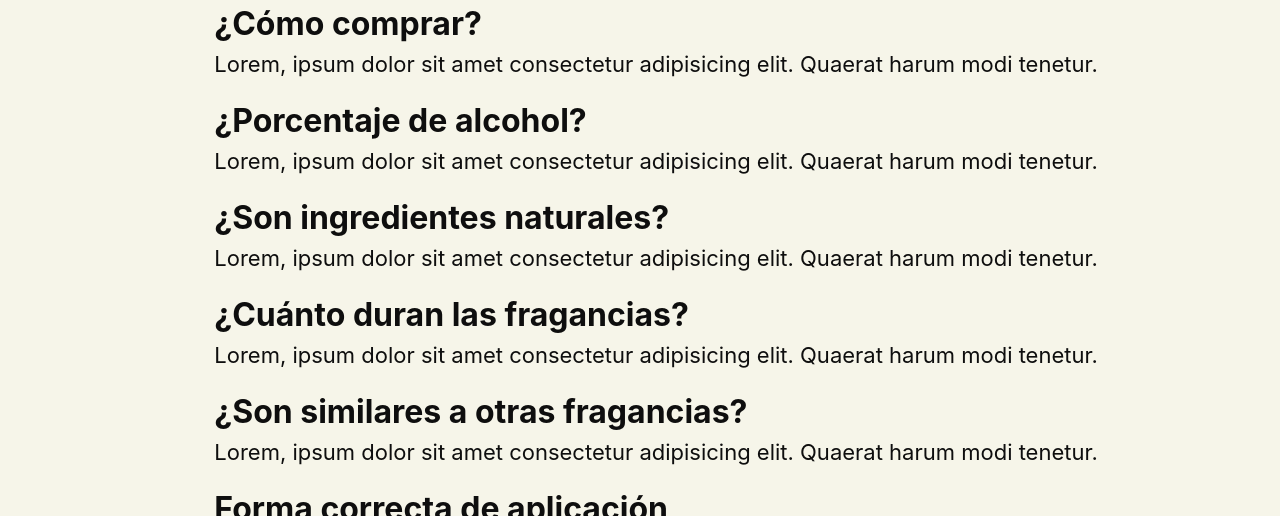
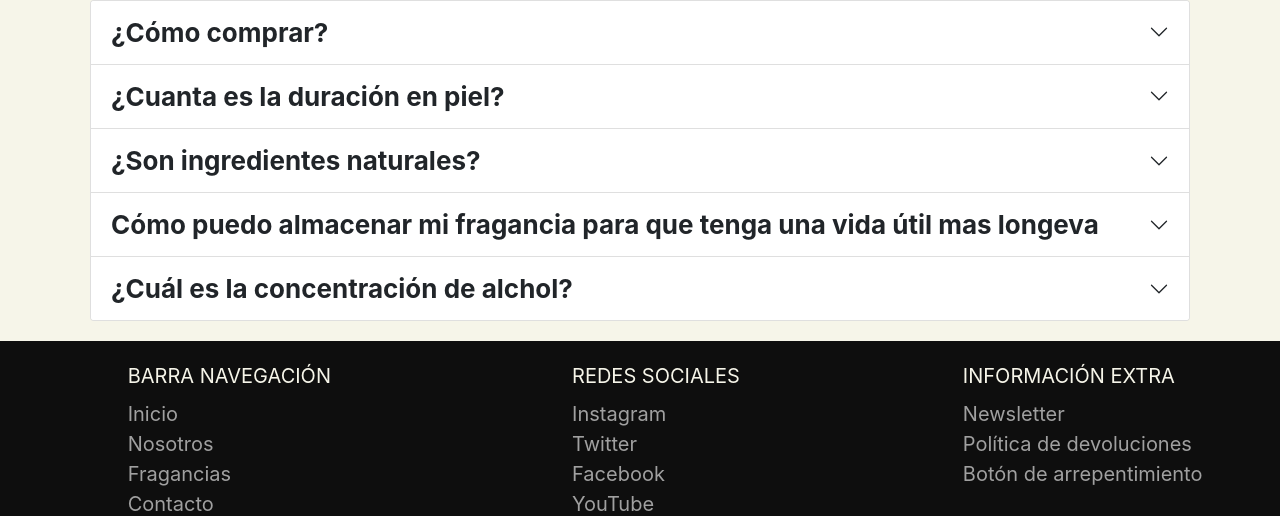
Before and after one commit to FrannOliva/BlueFragances, a plain HTML site: page pages/preguntas-frecuentes.html in a window 1280 px wide. Shown: the part 199-715 px from the top of the page. Drawn offline with nearby package versions, Linux system fonts and the light colour scheme.

Commit message:
FAQ y arreglos generales

```diff
--- a/css/style.css
+++ b/css/style.css
@@ -84,7 +84,7 @@ main{
 
 .primerTexto{
     text-align: justify;
-    font-size: 50px;
+    font-size: 40px;
     padding: 0px 70px 0px 70px;
 }
 
@@ -105,7 +105,7 @@ main{
 
 .segundoTexto{
     text-align: justify;
-    font-size: 50px;
+    font-size: 40px;
     padding: 0px 70px 0px 70px;
     display: flex;
     align-self: center;
@@ -150,7 +150,7 @@ main{
 }
 .newCollection img{
     width: 1200px;
-    margin: 20px 0px 20px 0px;
+    margin-bottom: 20px;
 }
 
 .fragancias{
@@ -270,14 +270,28 @@ main{
 }
 
 /*----PREGUNTAS FRECUENTES----*/
-.preguntas{
-    font-size: 32px;
+.accordion{
+    width: 100%;
+    height: auto;
+    display: flex;
+    flex-direction: column;
+    align-items: center;
+    padding-bottom: 20px;
+}
+
+.accordion-item{
+    width: 1100px;
+}
+
+.accordion-header button{
+    font-size: 26px;
     font-weight: bold;
 }
 
-.preguntas p{
+.accordion-body{
     font-size: 22px;
-    font-weight: normal; ;
+    font-weight: normal;
+    text-align: justify;
 }
 
 .comentarios{
@@ -317,12 +331,12 @@ footer p{
     position: relative;
 }
 
-footer div ul a{
+footer div ul li a{
     color: #a0a0a0 !important;
     transition: 300ms;
 }
 
-footer div ul a:hover{
+footer div ul li a:hover{
     color: #f6f5e9 !important;
 }
 
@@ -335,6 +349,7 @@ footer div ul a:hover{
 
 .tituloFooter{
     color: #f6f5e9;
+    margin-bottom: 8px;
 }
 
 /*---------MEDIA---------*/
--- a/pages/preguntas-frecuentes.html
+++ b/pages/preguntas-frecuentes.html
@@ -42,54 +42,131 @@
         </nav>
     </header>
     <main>
-        <section class="texto">
-            <h1 class="titulo">PREGUNTAS FRECUENTES</h1>
-            <ul class="preguntas">
-                <li>¿Cómo comprar?</li>
-                <p class="respuestas">Lorem, ipsum dolor sit amet consectetur adipisicing elit. Quaerat harum modi
-                    tenetur.</p>
-                <li>¿Porcentaje de alcohol?</li>
-                <p class="respuestas">Lorem, ipsum dolor sit amet consectetur adipisicing elit. Quaerat harum modi
-                    tenetur.</p>
-                <li>¿Son ingredientes naturales?</li>
-                <p class="respuestas">Lorem, ipsum dolor sit amet consectetur adipisicing elit. Quaerat harum modi
-                    tenetur.</p>
-                <li>¿Cuánto duran las fragancias?</li>
-                <p class="respuestas">Lorem, ipsum dolor sit amet consectetur adipisicing elit. Quaerat harum modi
-                    tenetur.</p>
-                <li>¿Son similares a otras fragancias?</li>
-                <p class="respuestas">Lorem, ipsum dolor sit amet consectetur adipisicing elit. Quaerat harum modi
-                    tenetur.</p>
-                <li>Forma correcta de aplicación</li>
-                <p class="respuestas">Lorem, ipsum dolor sit amet consectetur adipisicing elit. Quaerat harum modi
-                    tenetur.</p>
-            </ul>
-        </section>
+        <h2 class="titulo">PREGUNTAS FRECUENTES</h2>
+        <div class="accordion" id="accordionExample">
+            <div class="accordion-item">
+                <h2 class="accordion-header" id="headingOne">
+                    <button class="accordion-button collapsed" type="button" data-bs-toggle="collapse"
+                        data-bs-target="#collapseOne" aria-expanded="false" aria-controls="collapseOne">
+                        ¿Cómo comprar?
+                    </button>
+                </h2>
+                <div id="collapseOne" class="accordion-collapse collapse" aria-labelledby="headingOne"
+                    data-bs-parent="#accordionExample">
+                    <div class="accordion-body">
+                        La manera correcta de adquirir nuestras fragancias es comprandolas mediante nuestra página
+                        web,
+                        en la cual van a poder encontrar nuestras fragancias a la venta, junto con una breve
+                        descripción
+                        de la misma.
+                    </div>
+                </div>
+            </div>
+            <div class="accordion-item">
+                <h2 class="accordion-header" id="headingTwo">
+                    <button class="accordion-button collapsed" type="button" data-bs-toggle="collapse"
+                        data-bs-target="#collapseTwo" aria-expanded="false" aria-controls="collapseTwo">
+                        ¿Cuanta es la duración en piel?
+                    </button>
+                </h2>
+                <div id="collapseTwo" class="accordion-collapse collapse" aria-labelledby="headingTwo"
+                    data-bs-parent="#accordionExample">
+                    <div class="accordion-body">
+                        La duración de las fragancias es algo muy importante para nosotros, gracias a nuestras
+                        excelentes materias primas logramos aseguramos de que la duración y estela en piel sean
+                        excelentes, con 2 sprays ya es más que suficiente para que la fragancia perdure como mínimo
+                        unas
+                        8 horas, proyectando constantemente a un metro de distancia, todo dependera de la forma de
+                        aplicación.
+                    </div>
+                </div>
+            </div>
+            <div class="accordion-item">
+                <h2 class="accordion-header" id="headingThree">
+                    <button class="accordion-button collapsed" type="button" data-bs-toggle="collapse"
+                        data-bs-target="#collapseThree" aria-expanded="false" aria-controls="collapseThree">
+                        ¿Son ingredientes naturales?
+                    </button>
+                </h2>
+                <div id="collapseThree" class="accordion-collapse collapse" aria-labelledby="headingThree"
+                    data-bs-parent="#accordionExample">
+                    <div class="accordion-body">
+                        Sí, manetener la calidad de nuestras materias primas es lo más importante para que podamos
+                        ofrecer productos de la más alta calidad, por lo tanto nos aseguramos de que nuestros
+                        ingredientes sean 100% naturales.
+                    </div>
+                </div>
+            </div>
+            <div class="accordion-item">
+                <h2 class="accordion-header" id="headingFour">
+                    <button class="accordion-button collapsed" type="button" data-bs-toggle="collapse"
+                        data-bs-target="#collapseFour" aria-expanded="false" aria-controls="collapseFour">
+                        Cómo puedo almacenar mi fragancia para que tenga una vida útil mas longeva
+                    </button>
+                </h2>
+                <div id="collapseFour" class="accordion-collapse collapse" aria-labelledby="headingFour"
+                    data-bs-parent="#accordionExample">
+                    <div class="accordion-body">
+                        Para que la fragancia perdure en el tiempo lo ideal es realizar lo siguiente:
+                        <ul>
+                            <li>Evitar al máximo los cambios de temperatura en la habitación donde se encuentren, por
+                                ende sería ideal evitar a toda costa almacenarlas en el baño.</li>
+                            <li>
+                                Mantenerlas en un lugar fresco, oscuro y con constante corriente de aire
+                            </li>
+                            <li>
+                                Alejarlas totalmente de los rayos del sol, esto a largo plazo puede dañar el perfume
+                            </li>
+                            <li>
+                                No sobreaplicar, aplicado únicamente dos sprays es más que suficiente.
+                            </li>
+                        </ul>
+                    </div>
+                </div>
+            </div>
+            <div class="accordion-item">
+                <h2 class="accordion-header" id="headingFive">
+                    <button class="accordion-button collapsed" type="button" data-bs-toggle="collapse"
+                        data-bs-target="#collapseFive" aria-expanded="false" aria-controls="collapseFive">
+                        ¿Cuál es la concentración de alchol?
+                    </button>
+                </h2>
+                <div id="collapseFive" class="accordion-collapse collapse" aria-labelledby="headingFive"
+                    data-bs-parent="#accordionExample">
+                    <div class="accordion-body">
+                        Nosotros realizamos únicamente perfumes <span>Eau de Parfum</span>, lo cual significa que
+                        ulizamos alchol 85° y que las fragancias contendrán un 20% de concentración.
+                    </div>
+                </div>
+            </div>
+        </div>
     </main>
     <footer>
         <div class="navFooter">
-            <ul class="tituloFooter">BARRA DE NAVEGACIÓN</ul>
-            <ul><a href="../index.html">Inicio</a></ul>
-            <ul><a href="./nosotros.html">Nosotros</a></ul>
-            <ul><a href="./fragancias.html">Fragancias</a></ul>
-            <ul><a href="./contacto.html">Contacto</a></ul>
-            <ul><a href="./preguntas-frecuentes.html">Preguntas frecuentes</a></ul>
+            <ul>
+                <li class="tituloFooter">BARRA NAVEGACIÓN</li>
+                <li><a href="../index.html">Inicio</a></li>
+                <li><a href="./nosotros.html">Nosotros</a></li>
+                <li><a href="./fragancias.html">Fragancias</a></li>
+                <li><a href="./contacto.html">Contacto</a></li>
+                <li><a href="./preguntas-frecuentes.html">Preguntas frecuentes</a></li>
+            </ul>
         </div>
         <div class="redesSociales">
-            <ul class="tituloFooter">REDES SOCIALES</ul>
-            <ul><a href="https://www.instagram.com/franoliva22/" target="_blank">Instagram</>
+            <ul>
+                <li class="tituloFooter">REDES SOCIALES</li>
+                <li><a href="https://www.instagram.com/franoliva22/" target="_blank">Instagram</a></li>
+                <li><a href="https://twitter.com/franoliva22" target="_blank">Twitter</a></li>
+                <li><a href="https://www.facebook.com/profile.php?id=100010941151835" target="_blank">Facebook</a></li>
+                <li><a href="https://www.youtube.com/channel/UCDQ9tWgMfkYUB-6Wl8SCXBw" target="_blank">YouTube</a></li>
             </ul>
-            <ul><a href="https://www.facebook.com/profile.php?id=100010941151835" target="_blank">Facebook</a>
-            </ul>
-            <ul><a href="https://twitter.com/franoliva22" target="_blank">Twitter</a>
-            </ul>
-            <ul><a href="https://www.youtube.com/channel/UCDQ9tWgMfkYUB-6Wl8SCXBw" target="_blank">YouTube</a></ul>
         </div>
         <div class="extra">
-            <ul class="tituloFooter">INFORMACIÓN EXTRA</ul>
-            <ul><a href="" target="_blank">Newsletter</a></ul>
-            <ul><a href="" target="_blank">Política de devoluciones</a></ul>
-            <ul><a href="" target="_blank">Botón de arrepentimiento</a></ul>
+            <ul>
+                <li class="tituloFooter">INFORMACIÓN EXTRA</li>
+                <li><a href="" target="_blank">Newsletter</a></li>
+                <li><a href="" target="_blank">Política de devoluciones</a></li>
+                <li><a href="" target="_blank">Botón de arrepentimiento</a></li>
         </div>
         <p>Copyright © Blue Fragances</p>
     </footer>
```
Also changed, not shown: index.html (+19 -17 lines), pages/contacto.html (+19 -17 lines), pages/fragancias.html (+20 -17 lines), pages/nosotros.html (+19 -17 lines).
